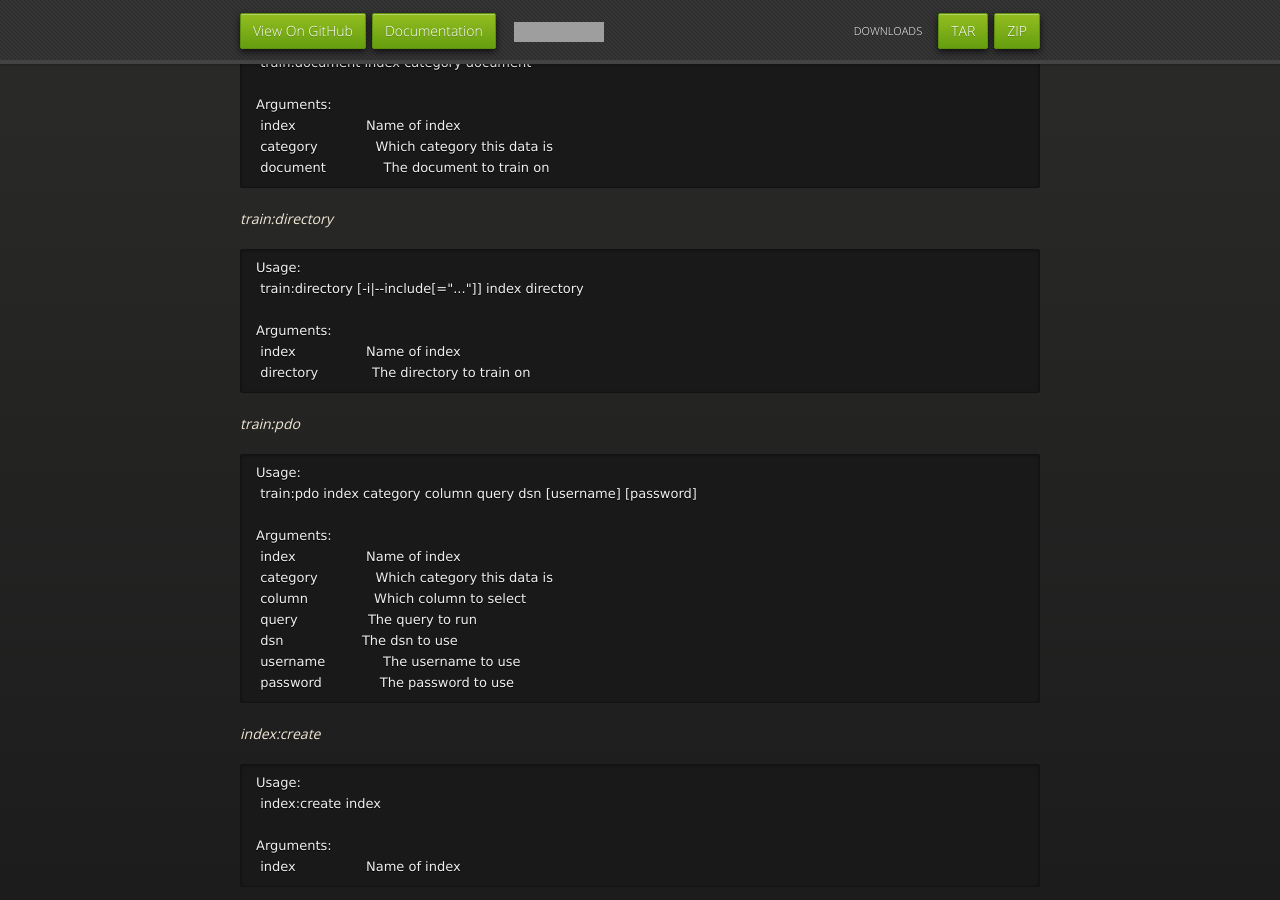
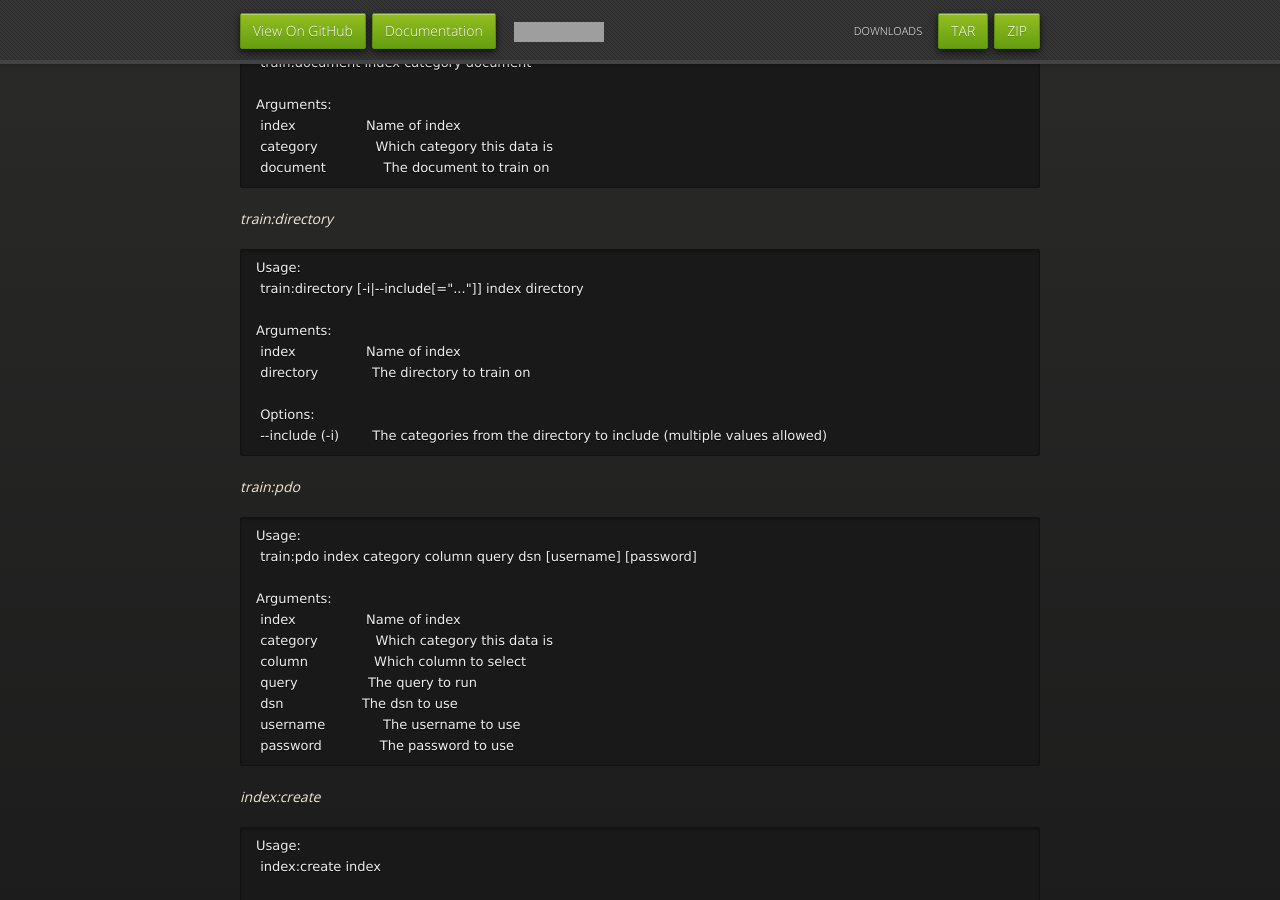
Before and after one commit to camspiers/statistical-classifier, a Jekyll site: the page built from index.md, in a window 1280 px wide and 900 px high, scrolled down 2689 px. Built offline with Jekyll 4.4.1, drawn with Linux system fonts in a browser that asks for light colours; nearby versions of some CDN libraries; Markdown is read by kramdown in place of the engine named in the settings; grey boxes are pictures that could not be loaded.

Commit message:
UPDATE: More docs for directory

````diff
--- a/index.md
+++ b/index.md
@@ -131,6 +131,9 @@ Usage:
 Arguments:
  index                 Name of index
  directory             The directory to train on
+
+ Options:
+ --include (-i)        The categories from the directory to include (multiple values allowed)
 ```
 
 *train:pdo*
````
